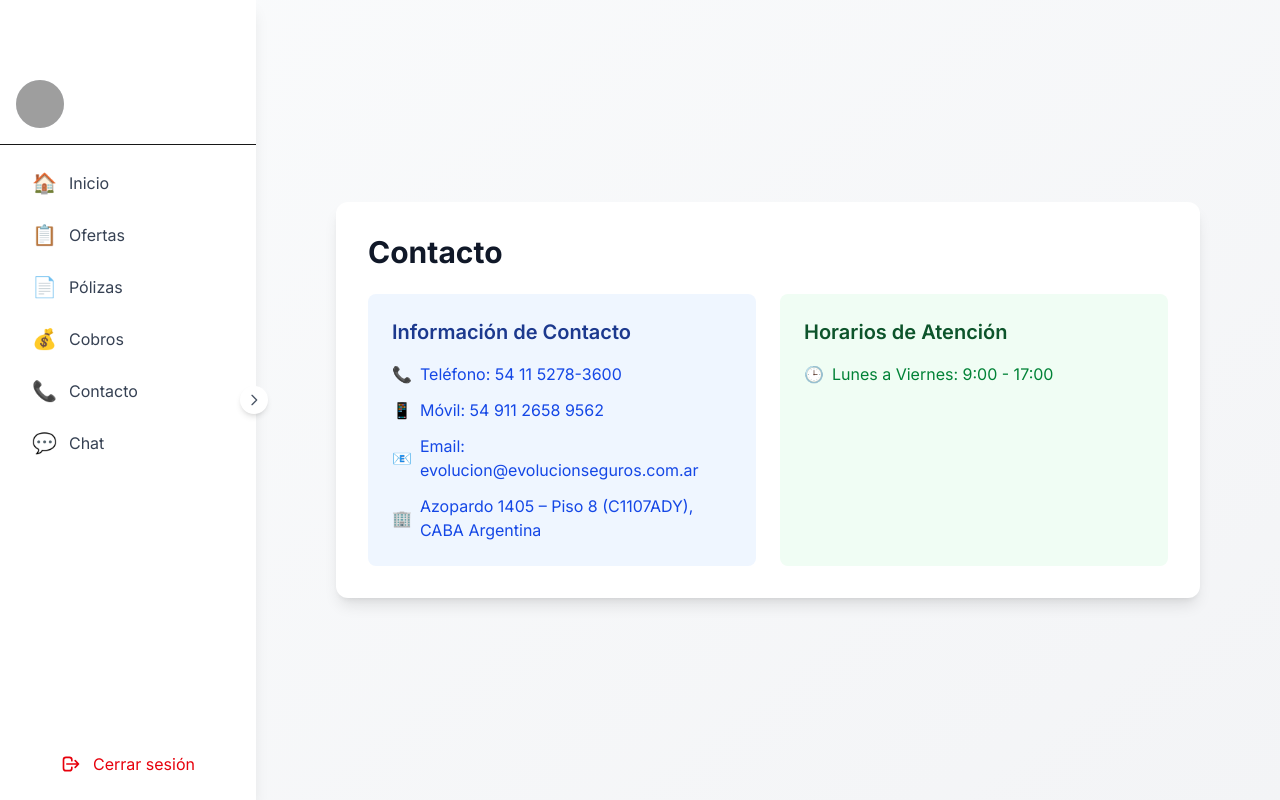
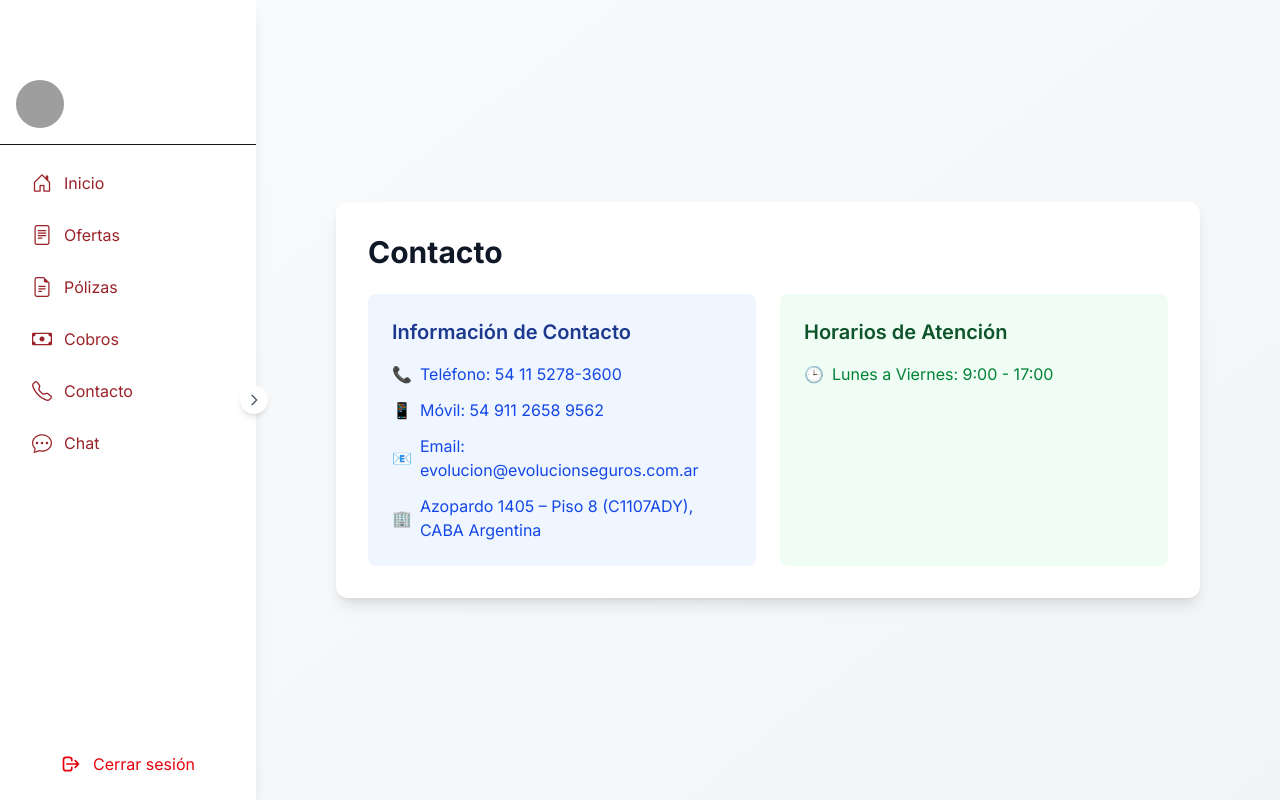
Before and after one commit to virutarasewiez/test-evo-web, a Next.js app: page /login/ingreso/contacto in a window 1280 px wide. Built offline with nearby package versions, Linux system fonts and the light colour scheme; sample sign-in values are in the browser's storage; grey boxes are pictures that could not be loaded.

Commit message:
cambie los iconos de sidebar

```diff
--- a/src/app/login/components/Sidebar.tsx
+++ b/src/app/login/components/Sidebar.tsx
@@ -40,12 +40,12 @@ export default function Sidebar({ onToggle }: SidebarProps) {
   };
 
   const menuItems = [
-    { name: 'Inicio', path: '/login/ingreso/bienvenida', icon: '🏠' },
-    { name: 'Ofertas', path: '/login/ingreso/ofertas', icon: '📋' },
-    { name: 'Pólizas', path: '/login/ingreso/polizas', icon: '📄' },
-    { name: 'Cobros', path: '/login/ingreso/cobros', icon: '💰' },
-    { name: 'Contacto', path: '/login/ingreso/contacto', icon: '📞' },
-    { name: 'Chat', path: '/login/ingreso/chat', icon: '💬' },
+    { name: 'Inicio', path: '/login/ingreso/bienvenida', icon: 'bi-house-door' },
+    { name: 'Ofertas', path: '/login/ingreso/ofertas', icon: 'bi-file-text' },
+    { name: 'Pólizas', path: '/login/ingreso/polizas', icon: 'bi-file-earmark-text' },
+    { name: 'Cobros', path: '/login/ingreso/cobros', icon: 'bi-cash' },
+    { name: 'Contacto', path: '/login/ingreso/contacto', icon: 'bi-telephone' },
+    { name: 'Chat', path: '/login/ingreso/chat', icon: 'bi-chat-dots' },
   ];
 
   return (
@@ -96,8 +96,8 @@ export default function Sidebar({ onToggle }: SidebarProps) {
                 href={item.path}
                 className="flex items-center space-x-3 px-4 py-2 text-gray-700 rounded-lg hover:bg-gray-100 transition-colors"
               >
-                <span className="text-xl">{item.icon}</span>
-                {isOpen && <span>{item.name}</span>}
+                <i className={`bi ${item.icon} text-xl text-[#9A2329]`}></i>
+                {isOpen && <span className="text-[#9A2329]">{item.name}</span>}
               </Link>
             </li>
           ))}
```
